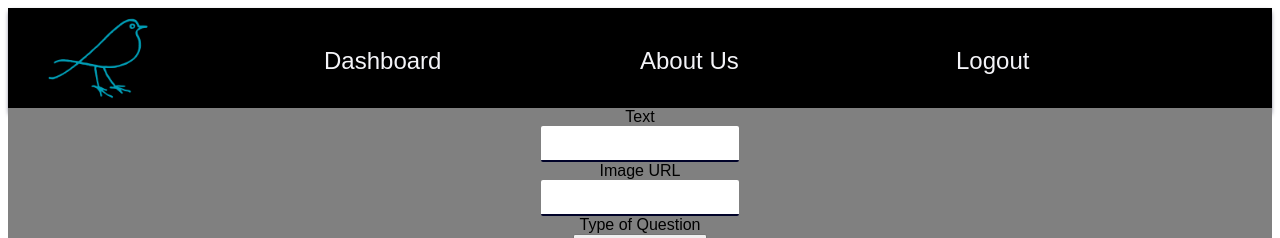
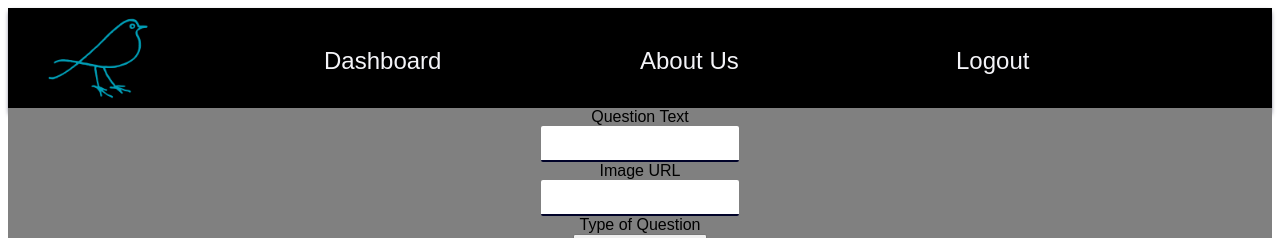
Before and after one commit to The-Canary-Project/Canary-FE, a React app: page /addPrompt in a window 1280 px wide. Shown: the top 238 px of the page. Built offline with nearby package versions, Linux system fonts and the light colour scheme.

Commit message:
<TextInputOnChange /> helper

```diff
--- a/src/components/addPrompt/AddPrompt.jsx
+++ b/src/components/addPrompt/AddPrompt.jsx
@@ -1,5 +1,6 @@
 import React, { useState } from 'react';
 import styles from './addPrompt.css';
+import TextInputOnChange from './miniInputHelpers';
 
 export default function AddPrompt() {
   const [text, setText] = useState();
@@ -12,13 +13,12 @@ export default function AddPrompt() {
   return (
     <div className={styles.addPromptContainer}>
       <form>
-        <label htmlFor="text">Text</label>
-        <input
-          type="text"
-          id="text"
-          name="text"
-          value={text}
-          onChange={e => setText(e.target.value)}
+        <TextInputOnChange
+          {...{
+            name: text,
+            handleChange: setText,
+            labelTitle: 'Question Text'
+          }}
         />
         <label htmlFor="imageUrl">Image URL</label>
         <input
--- /dev/null
+++ b/src/components/addPrompt/miniInputHelpers.jsx
@@ -0,0 +1,22 @@
+import React from 'react';
+import PropTypes from 'prop-types';
+
+export default function TextInputOnChange({ name, handleChange, labelTitle }) {
+  return (
+    <>
+      <label htmlFor={name}>{labelTitle}</label>
+      <input
+        id={name}
+        type="text"
+        name={name}
+        onChange={handleChange}
+      />
+    </>
+  );
+}
+
+TextInputOnChange.propTypes = {
+  name: PropTypes.string.isRequired,
+  handleChange: PropTypes.func.isRequired,
+  labelTitle: PropTypes.string.isRequired
+};
```
